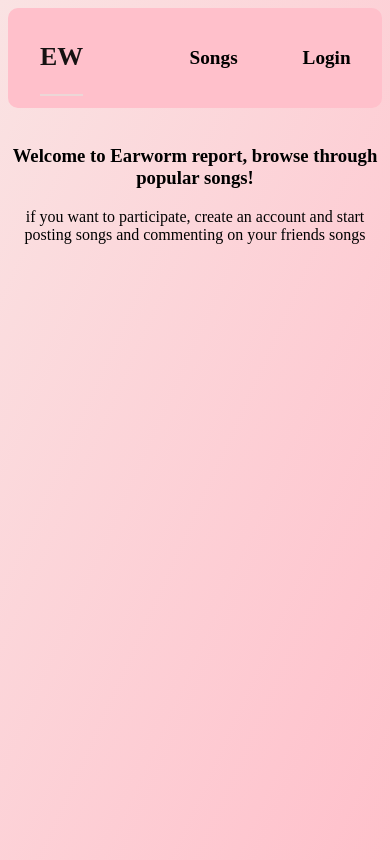
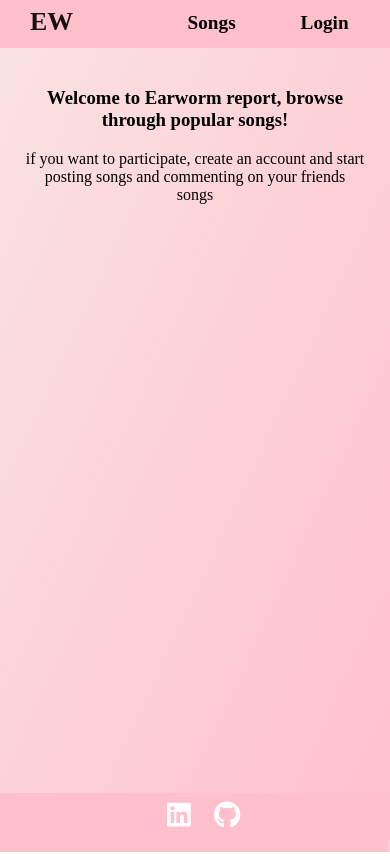
Before and after one commit to jmezalon/earworm-report2.0, a React (Create React App) app in the folder client/: page / in a window 390 px wide. Built offline with nearby package versions, Linux system fonts and the light colour scheme; no server answers.

Commit message:
added a footer with my social outlet

```diff
--- a/client/package.json
+++ b/client/package.json
@@ -3,11 +3,16 @@
   "version": "0.1.0",
   "private": true,
   "dependencies": {
+    "@fortawesome/fontawesome-free": "^5.15.4",
+    "@fortawesome/fontawesome-free-brands": "^5.0.13",
+    "@fortawesome/free-brands-svg-icons": "^5.15.4",
+    "@fortawesome/react-fontawesome": "^0.1.16",
     "@testing-library/jest-dom": "^5.16.1",
     "@testing-library/react": "^12.1.2",
     "@testing-library/user-event": "^13.5.0",
     "react": "^17.0.2",
     "react-dom": "^17.0.2",
+    "react-fontawesome": "^1.7.1",
     "react-router-dom": "^5.3.0",
     "react-scripts": "5.0.0",
     "web-vitals": "^2.1.2"
--- a/client/src/App.css
+++ b/client/src/App.css
@@ -3,6 +3,7 @@ body {
 }
 
 .App {
+    margin: -10px;
     height: 100vh;
     overflow-y: scroll;
     overflow-x: hidden;
@@ -13,9 +14,10 @@ body {
     display: flex;
     justify-content: space-around;
     background: pink;
-    height: 100px;
+    height: 75px;
+    width: 100%;
+    overflow-x: hidden;
     align-items: center;
-    border-radius: 10px;
 }
 
 .mobile-nav-container {
@@ -54,7 +56,9 @@ nav a.active {
 
 .home-content{
     text-align: center;
-    margin-top: 10%;
+    margin: 10% 7%;
+    height: 100vh;
+
 }
 
 
@@ -353,6 +357,32 @@ nav a.active {
     color: white;
 }
 
+.social-outlets {
+    width: 100%;
+    margin-left: auto;
+    position: absolute;
+    height: 7%;
+    bottom: 0%;
+    background: pink;
+    overflow-x: hidden;
+}
+
+.social-outlets > ul {
+    display: flex;
+    list-style: none;
+    margin-left: 40%;
+}
+
+.social-outlets > ul > li {
+    margin: 0 5%;
+}
+
+.social-outlets > ul > li > a {
+    color: white;
+    cursor: pointer;
+    font-size: 1.7em;
+}
+
 .mobile-trending {
     display: none;
 }
@@ -465,9 +495,10 @@ nav a.active {
         display: flex;
         justify-content: space-between;
         background: pink;
-        height: 100px;
+        height: 50px;
         align-items: center;
-        border-radius: 10px;
+        width: 100%;
+        overflow-x: hidden;
     }
 
     .right-side-nav{
@@ -512,4 +543,17 @@ nav a.active {
         font-weight: bold;
     }
 
+    .social-outlets {
+        position: absolute;
+        bottom: -1%;
+        width: 100%;
+    }
+
+
+    .social-outlets > ul {
+        padding-top: 2%;
+        margin: auto;
+        margin-left: 30%;
+    }
+
 }
--- a/client/src/App.js
+++ b/client/src/App.js
@@ -1,6 +1,7 @@
 import "./App.css";
 import { Switch, Route } from "react-router-dom";
 import Navbar from "./components/Navbar";
+import Footer from "./components/Footer";
 import MobileNav from "./components/MobileNav";
 import Users from "./components/Users";
 import Auth from "./components/Auth";
@@ -116,6 +117,7 @@ function App() {
           <Auth onLogin={handleLogin} />
         </Route>
       </Switch>
+      <Footer />
     </div>
   );
 }
--- /dev/null
+++ b/client/src/components/Footer.js
@@ -0,0 +1,31 @@
+import { FontAwesomeIcon } from "@fortawesome/react-fontawesome";
+import { faLinkedin, faGithub } from "@fortawesome/free-brands-svg-icons";
+
+function Footer() {
+  return (
+    <footer className="social-outlets">
+      <ul>
+        <li>
+          <a
+            target="_blank"
+            href="https://www.linkedin.com/in/max-mezalon/"
+            rel="noreferrer"
+          >
+            <FontAwesomeIcon icon={faLinkedin} />
+          </a>
+        </li>
+        <li>
+          <a
+            target="_blank"
+            href="https://www.github.com/jmezalon"
+            rel="noreferrer"
+          >
+            <FontAwesomeIcon icon={faGithub} />
+          </a>
+        </li>
+      </ul>
+    </footer>
+  );
+}
+
+export default Footer;
```
Also changed, not shown: 1 other file (tests, documents, lock files or other folders).
